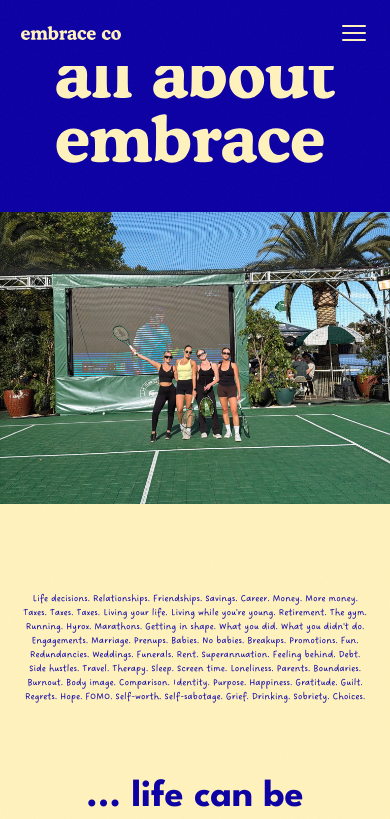
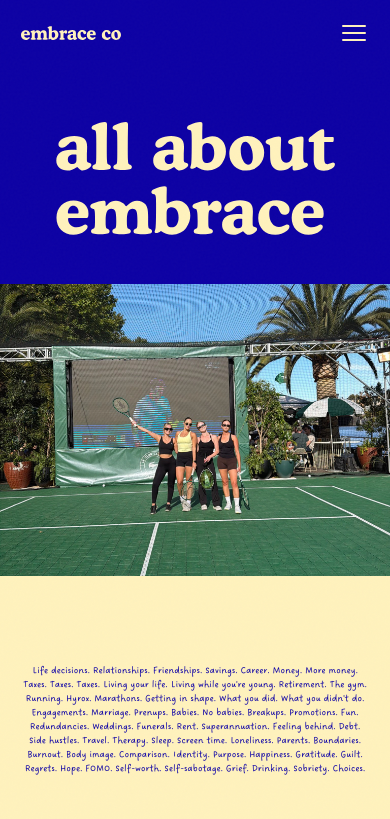
Before and after one commit to courtney-pixel/embrace-website, a React (Vite) app: page /about in a window 390 px wide. Shown: the top 819 px of the page. Built offline with nearby package versions, Linux system fonts and the light colour scheme; a web font is replaced by a local one.

Commit message:
Fix about-hero mobile: restore navbar clearance on padding-top

```diff
--- a/src/index.css
+++ b/src/index.css
@@ -1131,6 +1131,7 @@ body::before {
     grid-template-columns: 1fr;
   }
   .about-hero__left {
+    padding-top: calc(clamp(2rem, 4vw, 3rem) + 5rem);
     padding-bottom: clamp(2rem, 4vw, 3rem);
   }
   .about-hero__photo-panel {
```
